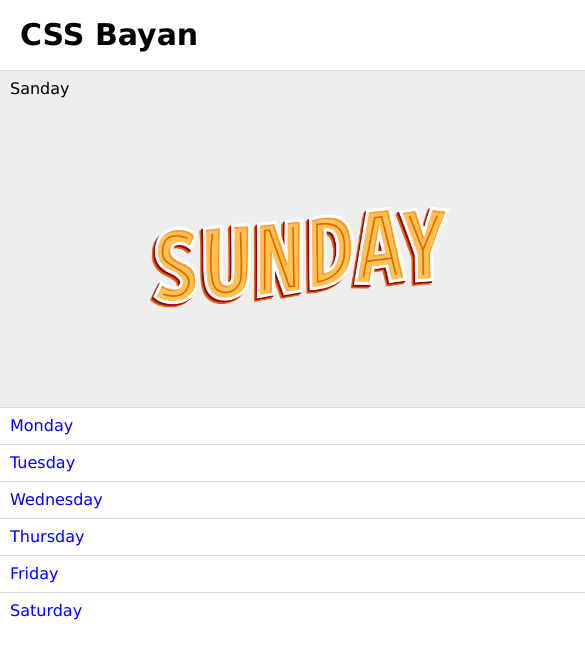
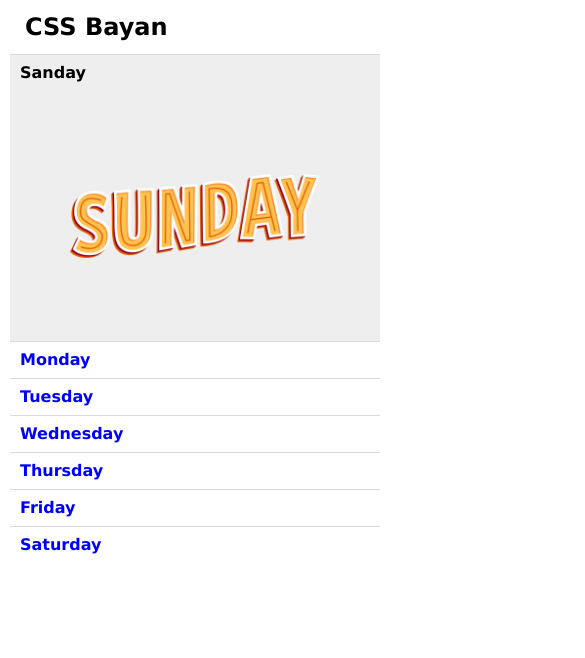
Before and after one commit to SiarheiSR/cssBayan, a plain HTML site: page cssBayan/index.html in a window 390 px wide. Both pictures are taken after a click on the label "Sanday". Shown: the whole page, 585 px wide, since content can reach past the window. Drawn offline with Linux system fonts and the light colour scheme.

Commit message:
feat: add adaptive (Sun, 12 Mar 2023 07:25:54 PM)

```diff
--- a/cssBayan/index.html
+++ b/cssBayan/index.html
@@ -11,6 +11,7 @@
 
 <body>
 	<div class="wrapper">
+		<div class="container">
 			<h1>CSS Bayan</h1>
 			<div class="accord">
 				<div class="accord__item">
@@ -64,6 +65,7 @@
 				</div>
 			</div>
 		</div>
+	</div>
 </body>
 
 </html>
--- a/cssBayan/style.css
+++ b/cssBayan/style.css
@@ -1,80 +1,85 @@
-*, *:before, *:after{padding: 0; margin: 0; border: 0; box-sizing: border-box;-moz-box-sizing: border-box;-webkit-box-sizing: border-box;}
-:focus, :active{outline: none;}
-a:focus, a:active{outline: none;}
-nav, footer, header, aside, section{display: block;}
-input, button, textarea{font-family: inherit;}
-input::-ms-clear{display: none;}
-button{cursor: pointer;}
-button::-moz-focus-inner{padding: 0;border: 0;}
-a, a:visited, a:hover{text-decoration: none;}
-ul, ol, li{list-style: none;}
-img{vertical-align: top;}
-h1,h2,h3,h4,h5,h6{font-size: inherit; font-weight: inherit;}
-html,body{height: 100%; width: 100%; font-size: 100%; line-height: 1;-ms-text-size-adjust: 100%;-moz-text-size-adjust: 100%;-webkit-text-size-adjust: 100%; font-size: 16px; color:#000}
+*, *:before, *:after {padding: 0; margin: 0; border: 0; box-sizing: border-box; -moz-box-sizing: border-box; -webkit-box-sizing: border-box;}
+:focus, :active {outline: none;}
+a:focus, a:active {outline: none;}
+nav, footer, header, aside, section {display: block;}
+input, button, textarea {font-family: inherit;}
+input::-ms-clear {display: none;}
+button {cursor: pointer;}
+button::-moz-focus-inner {padding: 0;border: 0;}
+a, a:visited, a:hover {text-decoration: none;}
+ul, ol, li {list-style: none;}
+img {vertical-align: top;}
+h1, h2, h3, h4, h5, h6 {font-size: inherit; font-weight: inherit;}
+html, body {height: 100%; width: 100%; font-size: 100%; line-height: 1; -ms-text-size-adjust: 100%; -moz-text-size-adjust: 100%; -webkit-text-size-adjust: 100%; font-size: 16px; color: #000;}
 /*---*/
 
-body{
+body {
 	font-family: Verdana, Geneva, Tahoma, sans-serif;
 }
 
-.wrapper{
-	width: 600px;
-	margin: 0 auto;
+.wrapper {
+	height: 100vh;
+	overflow: hidden;
 }
 
-h1{
-	margin: 20px;
-	font-size: 30px;
+.container {
+	max-width: 1440px;
+	margin: 0 auto;
+	padding: 0 15px;
+}
+
+h1 {
+	padding: 20px;
+	font-size: 36px;
 	font-weight: 700;
 }
 
-.accord:hover .color{
-color: #000;
+.accord:hover .color {
+	color: #000;
 }
-.accord:hover .accord__label::after{
+.accord:hover .accord__label::after {
 	display: block;
 }
 
-.accord__item{
+.accord__item {
 	position: relative;
 	margin: 0 auto;
 	border-top: 1px solid #dbdbdb;
 }
 
-.accord__input{
+.accord__input {
 	position: absolute;
 	top: 0;
 	left: 0;
 	opacity: 0;
 }
-.accord__input:checked ~ .accord__label{
+.accord__input:checked ~ .accord__label {
 	background-color: #eee;
 	color: #000;
+	transition: 0.1s all;
 }
-.accord__input:checked ~ .accord__label::after{
+.accord__input:checked ~ .accord__label::after {
 	transform: rotate(180deg);
-	transition: 0.2s;
+	transition: 0.3s;
 }
-.accord__input:checked ~ .accord__content{
-	display: flex;
-	/* transition: width 5s;  */
+.accord__input:checked ~ .accord__content {
+	display: block;
 	margin: 0 auto;
 	background-color: #eee;
 }
-.accord__input:checked ~ .accord__img{
-	width: 300px;
-	margin: 0 auto;
-}
 
-.accord__label{
+.accord__label {
 	display: block;
 	position: relative;
 	padding: 10px;
 	cursor: pointer;
 	color: blue;
+	font-size: 30px;
+	font-weight: 700;
+	transition: 0.3s all;
 }
-.accord__label::after{
-	content: '';
+.accord__label::after {
+	content: "";
 	display: none;
 	width: 20px;
 	height: 20px;
@@ -84,19 +89,74 @@ color: #000;
 	background-size: contain;
 	background-image: url(./assets/svg/211614_down_b_arrow_icon.svg);
 }
-.accord__label:hover ~ .accord__content{
+.accord__label:hover ~ .accord__content {
 	display: block;
 }
 
-.accord__content{
+.accord__content {
 	display: none;
+	transition: 0.3s all;
+}
+/* .accord__content:hover + {
+
+} */
+
+.accord__img {
+	max-width: 350px;
 	margin: 0 auto;
+	transition: 0.3s all;
 }
-.accord__img{
-	margin: 0 auto;
-	width: 300px;
+
+.accord__img img {
+	max-width: 100%;
 }
-img{
-	margin: 0 auto;
-	max-width: 300px;
+
+@media (max-width: 1920px) {
+	.container {
+		max-width: 1200px;
+		padding: 0 20px;
+	}
+	h1 {
+		font-size: 30px;
+		padding: 20px;
+	}
+	.accord__label {
+		font-size: 20px;
+	}
+	.accord__img {
+		max-width: 300px;
+	}
 }
+
+@media (max-width: 820px) {
+	.container {
+		max-width: 750px;
+		padding: 0 10px;
+	}
+	h1 {
+		font-size: 24px;
+		padding: 15px;
+	}
+		.accord__label {
+		font-size: 16px;
+	}
+.accord__img {
+		max-width: 250px;
+	}
+}
+@media (max-width: 320px) {
+	.container {
+		max-width: 320px;
+		padding: 0 5px;
+	}
+	h1 {
+		font-size: 16px;
+		padding: 10px;
+	}
+	.accord__label {
+		font-size: 12px;
+	}
+	.accord__img {
+		max-width: 200px;
+	}
+}
```
Lines whose indentation alone changed are shown as unchanged.
